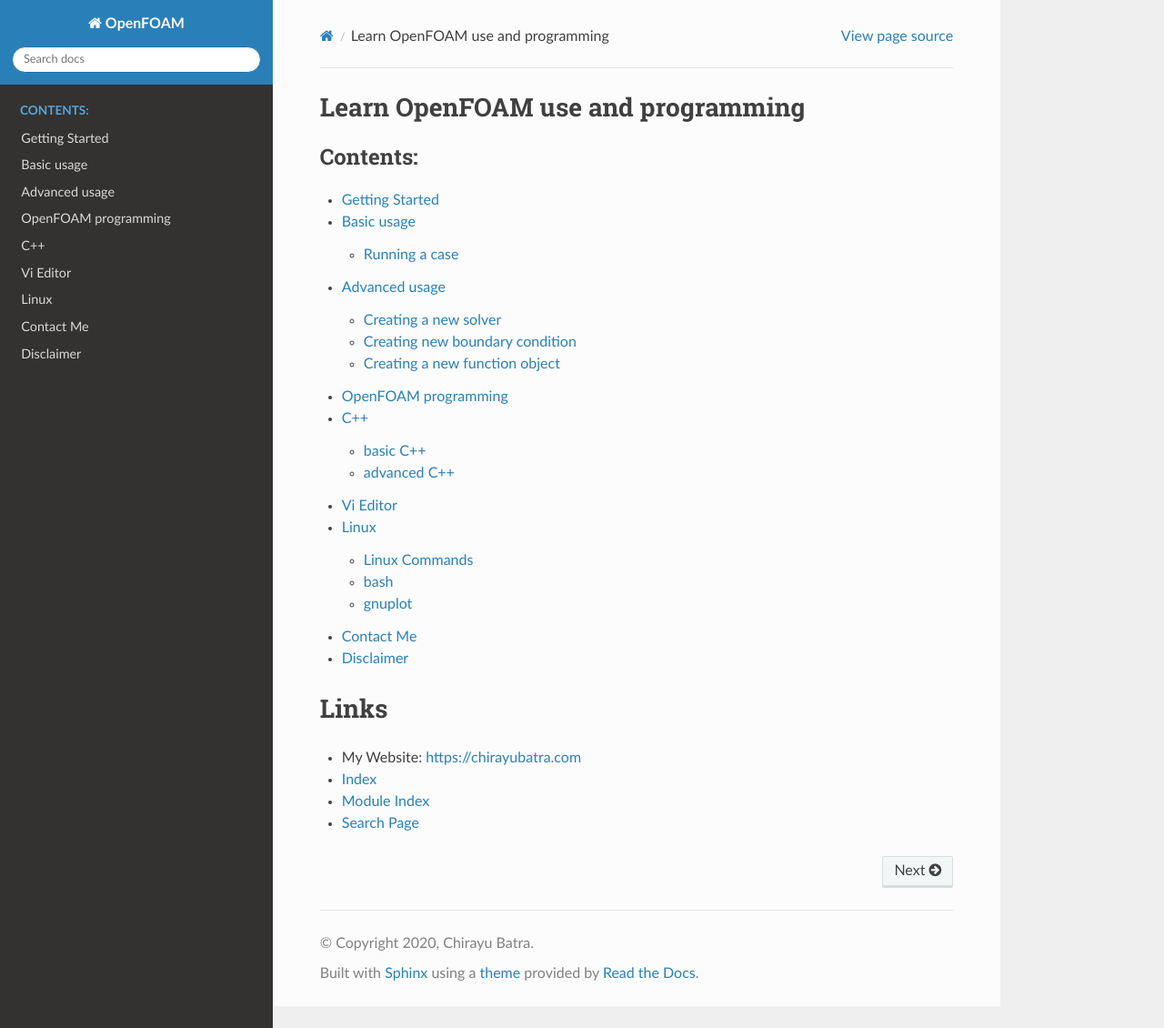
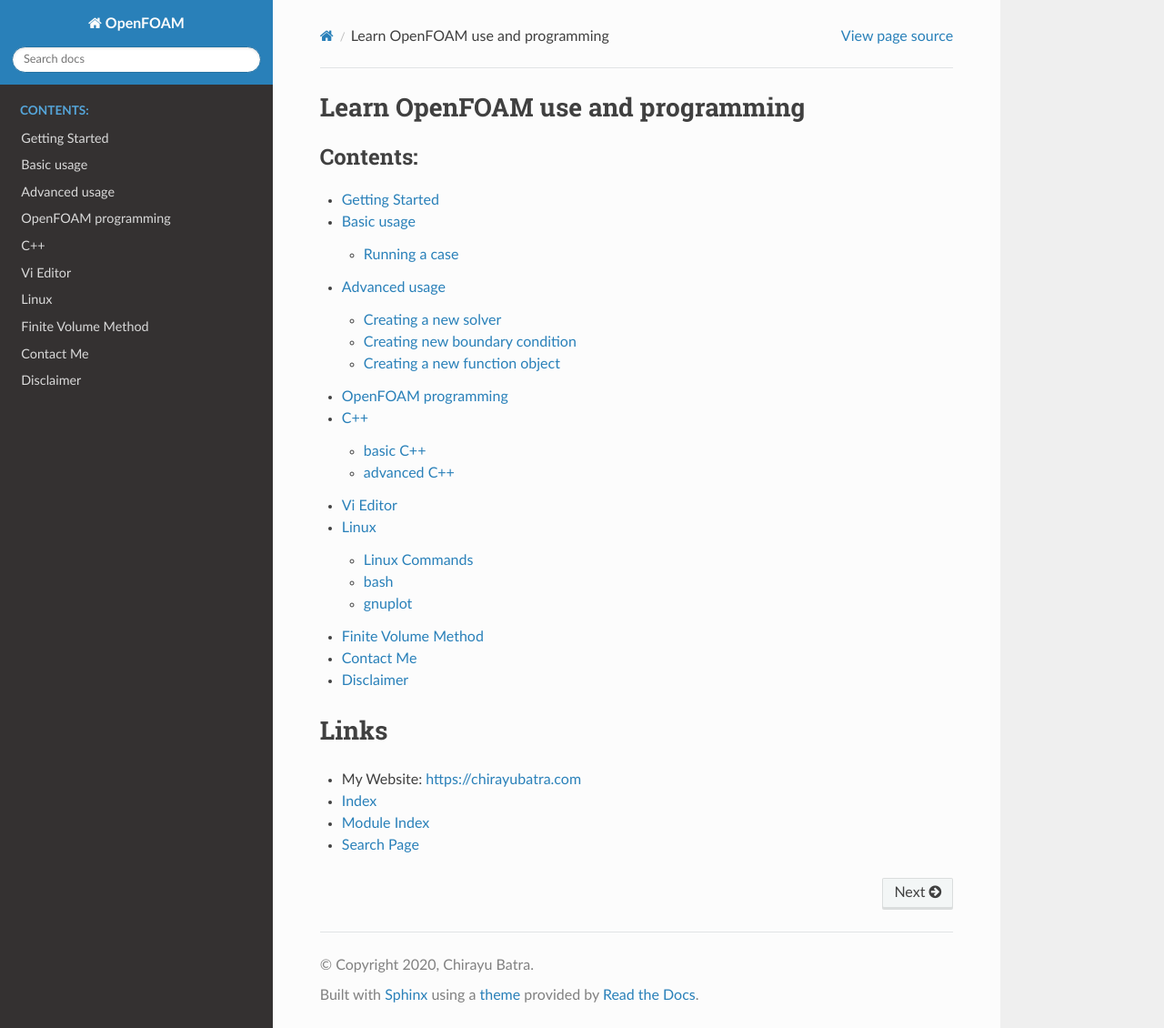
Before and after one commit to chirayubatra/openFOAM, a Sphinx documentation site: the page built from docs/source/index.rst, in a window 1280 px wide and 1130 px high. Shown: the whole window at 91% size. Built offline with Sphinx 7.4.7 and the Read the Docs theme 2.0.0, drawn with Linux system fonts in a browser that asks for light colours.

Commit message:
update documentation

```diff
--- a/docs/source/index.rst
+++ b/docs/source/index.rst
@@ -12,6 +12,7 @@ Learn OpenFOAM use and programming
 
    pages/openFOAM
    pages/generalProgramming
+   pages/fvm
    pages/contact
    pages/disclaimer
 
--- /dev/null
+++ b/docs/source/pages/fvm.rst
@@ -0,0 +1,4 @@
+Finite Volume Method
+====================
+
+Understanding finite volume method with OpenFOAM
```
Also changed, not shown: 11 other files.
